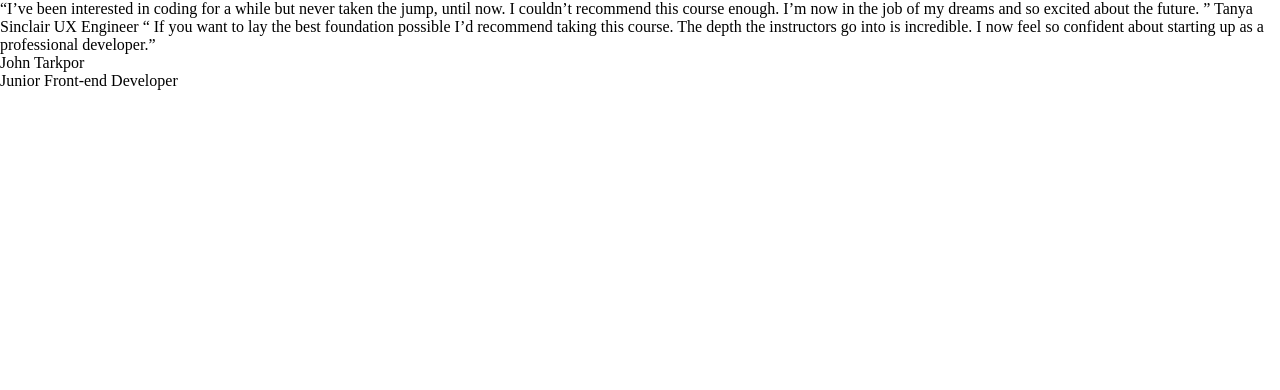
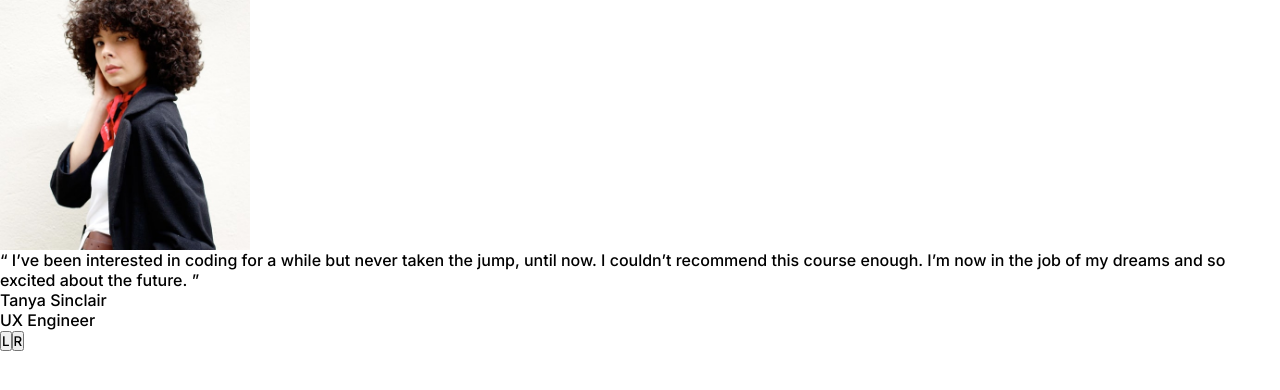
Before and after one commit to hrk-berserker27/Coding-bootcamp-testimonials-slider-master, a Next.js app: page / in a window 1280 px wide. Shown: the top 390 px of the page. Built offline with nearby package versions, Linux system fonts and the light colour scheme.

Commit message:
Fixed the barebones of the slider

```diff
--- a/pages/index.js
+++ b/pages/index.js
@@ -1,5 +1,53 @@
 import Head from "next/head";
+import { useState } from "react";
+import Image from "next/image";
+import pic1 from "../public/images/image-tanya.jpg";
+import pic2 from "../public/images/image-john.jpg";
 export default function App() {
+  let data = [
+    [
+      pic1,
+      "Tanya Sinclair",
+      "UX Engineer",
+      "I’ve been interested in coding for a while but never taken the jump, until now. I couldn’t recommend this course enough. I’m now in the job of my dreams and so excited about the future.",
+    ],
+    [
+      pic2,
+      "John Tarkpor",
+      "Junior Front-end Developer",
+      "If you want to lay the best foundation possible I’d recommend taking this course. The depth the instructors go into is incredible. I now feel so confident about starting up as a professional developer.",
+    ],
+  ];
+  let index = 0;
+  const [state, setState] = useState(index);
+  let setQuote = () => {
+    return data[state][3];
+  };
+  let setName = () => {
+    return data[state][1];
+  };
+  let setProfession = () => {
+    return data[state][2];
+  };
+  let setImage = () => {
+    return data[state][0];
+  };
+  const increment = () => {
+    if (state >= data.length) {
+      return;
+    }
+    if (state === 0) {
+      setState(state + 1);
+    }
+  };
+  const decrement = () => {
+    if (state <= 0) {
+      return;
+    }
+    if (state > 0) {
+      setState(state - 1);
+    }
+  };
   return (
     <>
       <Head>
@@ -15,28 +63,33 @@ export default function App() {
           name="keywords"
           content="Next.js,react,javascript,SASS,SCSS,CSS,HTML-5,Progressive-Web-app,Slider"
         />
-
         <title>Frontend Mentor | Coding Bootcamp Testimonials Slider</title>
       </Head>
       <main>
+        <div className="image-container">
+          <Image
+            alt="writer-image"
+            src={setImage()}
+            layout="fill"
+            placeholder="blur"
+          />
+        </div>
+
         <p className="review">
-          <span className="quotes">“</span>I’ve been interested in coding for a
-          while but never taken the jump, until now. I couldn’t recommend this
-          course enough. I’m now in the job of my dreams and so excited about
-          the future. ” Tanya Sinclair UX Engineer “ If you want to lay the best
-          foundation possible I’d recommend taking this course. The depth the
-          instructors go into is incredible. I now feel so confident about
-          starting up as a professional developer.
-          <span className="quotes">”</span>
+          <span className="quotes">“&nbsp;{setQuote()}&nbsp;”</span>
         </p>
         <div className="writer-container">
-          <div className="writer">John Tarkpor</div>
-          <div className="writer-profession">Junior Front-end Developer</div>
+          <div className="writer">{setName()}</div>
+          <div className="writer-profession">{setProfession()}</div>
         </div>
         <div className="hero-section">
           <div className="slider-container">
-            <span className="left"></span>
-            <span className="right"></span>
+            <button className="left" onClick={decrement}>
+              L
+            </button>
+            <button className="right" onClick={increment}>
+              R
+            </button>
           </div>
         </div>
       </main>
--- a/styles/_design.scss
+++ b/styles/_design.scss
@@ -26,3 +26,7 @@ $font-weight: (
     display: grid;
     place-items: center;
 }
+
+@mixin fontFamily {
+    font-family: "Inter", "sans-serif";
+}
--- a/styles/styles.scss
+++ b/styles/styles.scss
@@ -4,4 +4,11 @@
     margin: 0;
     padding: 0;
     box-sizing: border-box;
+    @include d.fontFamily;
 }
+
+.image-container {
+    width: 250px;
+    height: 250px;
+    position: relative; //-> to make the layout property on Image component work we need mention this property on the parent element of the Image component
+}
```
